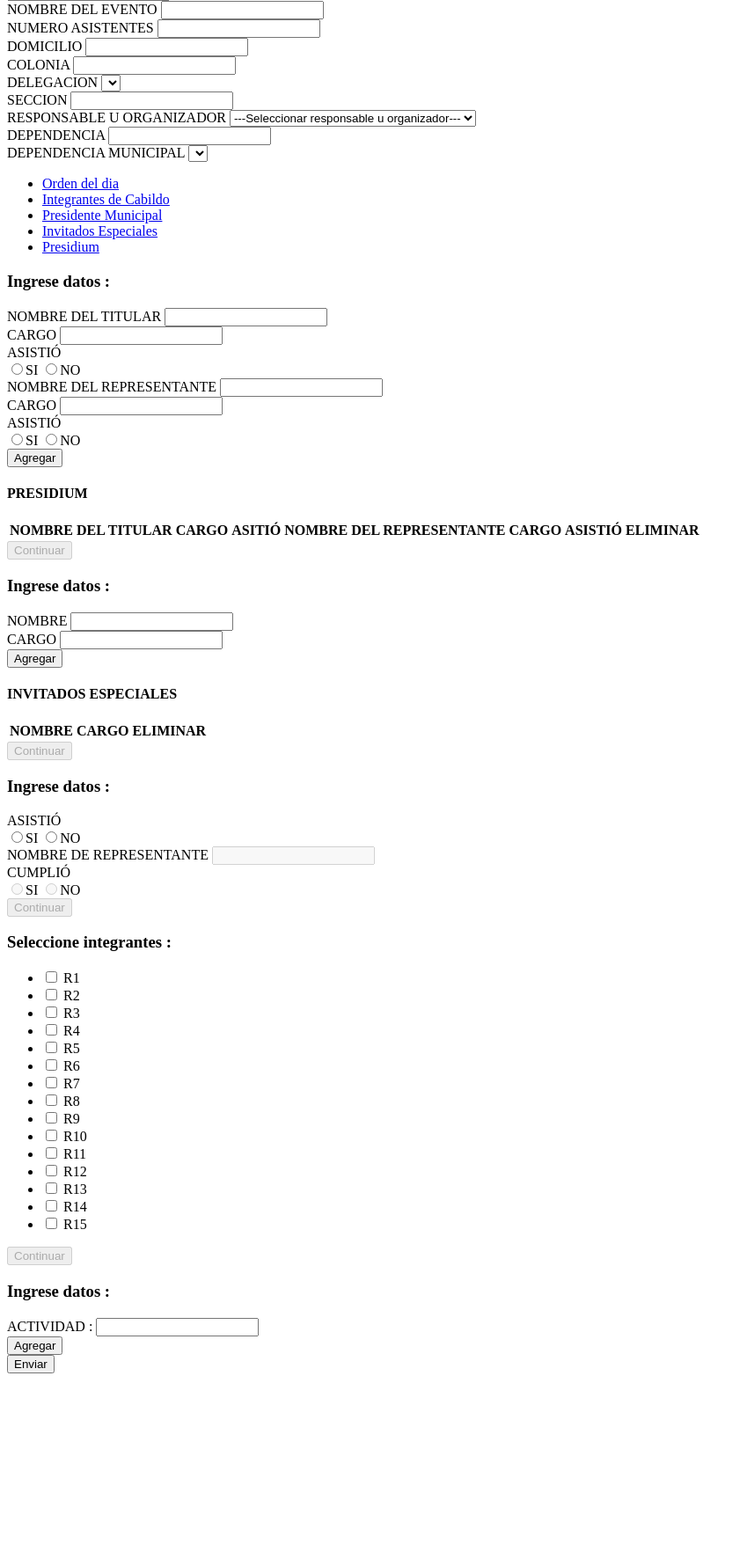
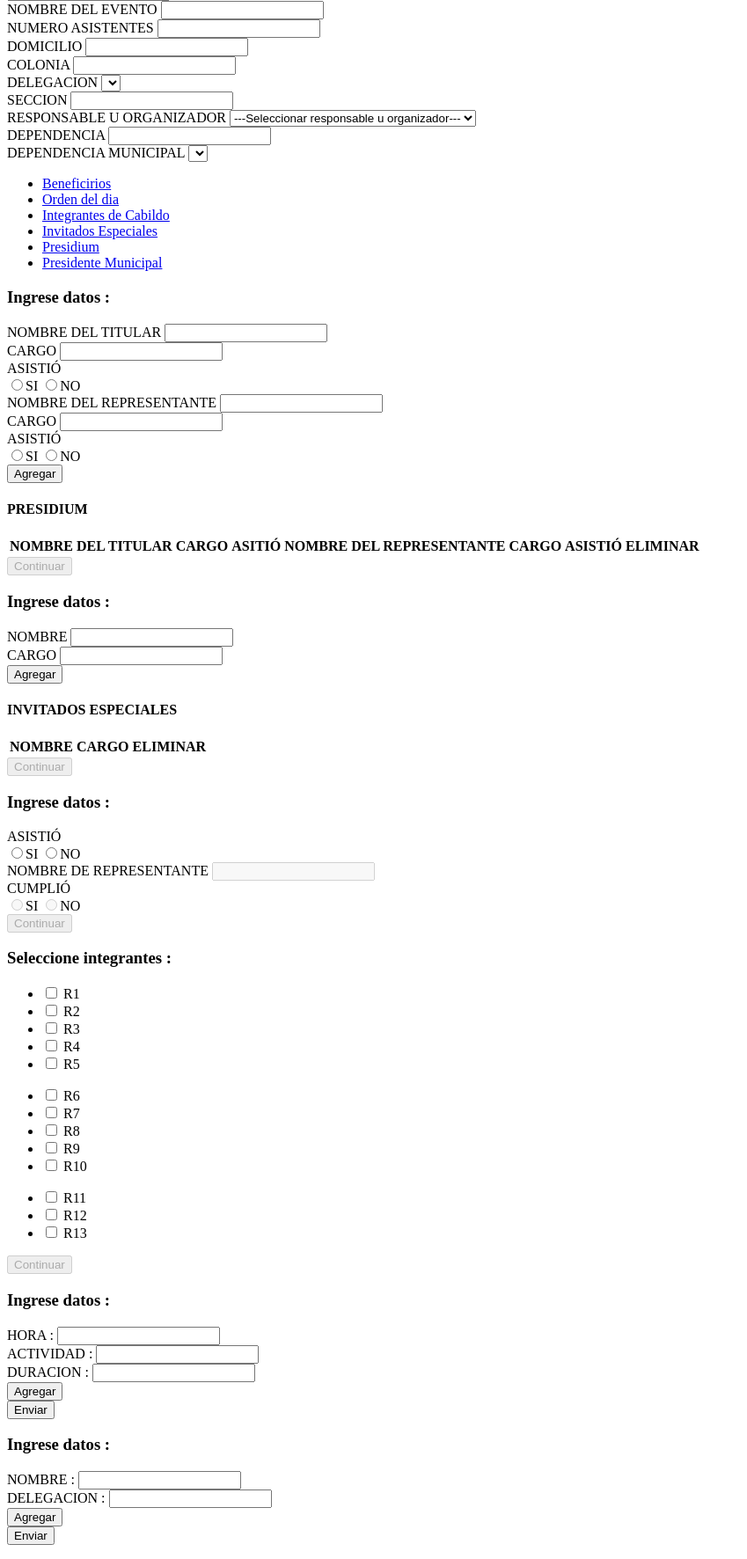
Before and after one commit to isccicg/MetepecLogistica, a PHP site: page /app/views/default/modules/userCam/m.crearGira.php in a window 1280 px wide. Shown: the part 322-2094 px from the top of the page at 88% size, without its empty margins (0-849 px from the left). Before the commit the page ends 1883 px from the top, so only its background shows below. Run offline with PHP 8.4, Linux system fonts and the light colour scheme; lists and menus that the app fills with data are empty.

Commit message:
modificacion de GIRA

```diff
--- a/metepecLogistica/app/views/default/modules/userCam/m.crearGira.php
+++ b/metepecLogistica/app/views/default/modules/userCam/m.crearGira.php
@@ -166,11 +166,12 @@
                 <!-- Tabs datos particulares -->
                 <div class="nav-tabs-custom">
                     <ul class="nav nav-tabs pull-right">
+					    <li class="" id="pm"><a href="#beneficiarios" data-toggle="tab">Beneficirios</a></li>
                         <li class="" id="od"><a href="#ordenDia" data-toggle="tab">Orden del dia</a></li>
                         <li class="" id="ic"><a href="#inteCabildo" data-toggle="tab">Integrantes de Cabildo</a></li>
-                        <li class="" id="pm"><a href="#preMunicipal" data-toggle="tab">Presidente Municipal</a></li>
                         <li class="" id="ie"><a href="#invEspeciales" data-toggle="tab">Invitados Especiales</a></li>
                         <li class="active"><a href="#presidium" data-toggle="tab">Presidium</a></li>
+						<li class="" id="pm"><a href="#preMunicipal" data-toggle="tab">Presidente Municipal</a></li>
                     </ul>
                     <div class="tab-content no-padding">
                         <div class="chart tab-pane active" id="presidium">
@@ -395,7 +396,7 @@
                                 <!-- form start -->
                                 <div class="box-body">
                                     <div class="row">
-									    <div class="col-md-12">
+									    <div class="col-md-4">
     											<ul class="todo-list">
     											    <li>
     													<!-- drag handle -->
@@ -438,12 +439,17 @@
                                                         <input type="checkbox" name="Datos[checkboxIntCabildo][]" value="R5" class="checkboxIc">
                                                         <span class="text">R5</span>
                                                     </li>
+    											</ul>
+                                        </div><!-- /.box -->
+										<div class="col-md-4">
+    											<ul class="todo-list">
     											    <li>
+    													<!-- drag handle -->
     												    <span class="handle">
     													   <i class="fa fa-ellipsis-v"></i>
     													   <i class="fa fa-ellipsis-v"></i>
     												    </span>
-                                                        <input type="checkbox" name="Datos[checkboxIntCabildo][]" value="R6" class="checkboxIc">
+    												    <input type="checkbox" name="Datos[checkboxIntCabildo][]" value="R1" class="checkboxIc">
         												<span class="text">R6</span>
     												</li>
     												<li>
@@ -451,7 +457,7 @@
     													   <i class="fa fa-ellipsis-v"></i>
     													   <i class="fa fa-ellipsis-v"></i>
     												    </span>
-                                                        <input type="checkbox" name="Datos[checkboxIntCabildo][]" value="R7" class="checkboxIc">
+    												    <input type="checkbox" name="Datos[checkboxIntCabildo][]" value="R2" class="checkboxIc">
     												    <span class="text">R7</span>
     												</li>
     												<li>
@@ -459,7 +465,7 @@
     													    <i class="fa fa-ellipsis-v"></i>
     													    <i class="fa fa-ellipsis-v"></i>
     												    </span>
-                                                        <input type="checkbox" name="Datos[checkboxIntCabildo][]" value="R8" class="checkboxIc">
+    													<input type="checkbox" name="Datos[checkboxIntCabildo][]" value="R3" class="checkboxIc">
     													<span class="text">R8</span>
     												</li>
     												<li>
@@ -467,7 +473,7 @@
     													   <i class="fa fa-ellipsis-v"></i>
     													   <i class="fa fa-ellipsis-v"></i>
     												    </span>
-                                                        <input type="checkbox" name="Datos[checkboxIntCabildo][]" value="R9" class="checkboxIc">
+    												    <input type="checkbox" name="Datos[checkboxIntCabildo][]" value="R4" class="checkboxIc">
     												    <span class="text">R9</span>
     											    </li>
                                                     <li>
@@ -475,15 +481,20 @@
                                                            <i class="fa fa-ellipsis-v"></i>
                                                            <i class="fa fa-ellipsis-v"></i>
                                                         </span>
-                                                        <input type="checkbox" name="Datos[checkboxIntCabildo][]" value="R10" class="checkboxIc">
+                                                        <input type="checkbox" name="Datos[checkboxIntCabildo][]" value="R5" class="checkboxIc">
                                                         <span class="text">R10</span>
                                                     </li>
+    											</ul>
+                                        </div><!-- /.box -->
+										<div class="col-md-4">
+    											<ul class="todo-list">
     											    <li>
+    													<!-- drag handle -->
     												    <span class="handle">
     													   <i class="fa fa-ellipsis-v"></i>
     													   <i class="fa fa-ellipsis-v"></i>
     												    </span>
-                                                        <input type="checkbox" name="Datos[checkboxIntCabildo][]" value="R11" class="checkboxIc">
+    												    <input type="checkbox" name="Datos[checkboxIntCabildo][]" value="R1" class="checkboxIc">
         												<span class="text">R11</span>
     												</li>
     												<li>
@@ -491,7 +502,7 @@
     													   <i class="fa fa-ellipsis-v"></i>
     													   <i class="fa fa-ellipsis-v"></i>
     												    </span>
-                                                        <input type="checkbox" name="Datos[checkboxIntCabildo][]" value="R12" class="checkboxIc">
+    												    <input type="checkbox" name="Datos[checkboxIntCabildo][]" value="R2" class="checkboxIc">
     												    <span class="text">R12</span>
     												</li>
     												<li>
@@ -499,28 +510,14 @@
     													    <i class="fa fa-ellipsis-v"></i>
     													    <i class="fa fa-ellipsis-v"></i>
     												    </span>
-                                                        <input type="checkbox" name="Datos[checkboxIntCabildo][]" value="R13" class="checkboxIc">
+    													<input type="checkbox" name="Datos[checkboxIntCabildo][]" value="R3" class="checkboxIc">
     													<span class="text">R13</span>
-                                                    </li>
-                                                    <li>
-                                                        <span class="handle">
-                                                           <i class="fa fa-ellipsis-v"></i>
-                                                           <i class="fa fa-ellipsis-v"></i>
-                                                        </span>
-                                                        <input type="checkbox" name="Datos[checkboxIntCabildo][]" value="R14" class="checkboxIc">
-                                                        <span class="text">R14</span>
-                                                    </li>
-                                                    <li>
-                                                        <span class="handle">
-                                                           <i class="fa fa-ellipsis-v"></i>
-                                                           <i class="fa fa-ellipsis-v"></i>
-                                                        </span>
-                                                        <input type="checkbox" name="Datos[checkboxIntCabildo][]" value="R15" class="checkboxIc">
-                                                        <span class="text">R15</span>
     												</li>
 
     											</ul>
                                         </div><!-- /.box -->
+
+
                                     </div> <!-- /.row -->
 
 
@@ -540,9 +537,57 @@
                                 <div class="box-body">
                                         <div class="col-md-12 odactividad">
                                             <div class="row">
-                                                <div class="col-md-11">
+                                                <div class="col-md-2">
+                                                    <div class="form-group">
+                                                        <label>HORA :</label>
+                                                        <input type="text" name="Datos[actividad][]" class="form-control">
+                                                    </div>
+                                                </div>
+												<div class="col-md-8">
                                                     <div class="form-group">
                                                         <label>ACTIVIDAD :</label>
+                                                        <input type="text" name="Datos[actividad][]" class="form-control">
+                                                    </div>
+                                                </div>
+												<div class="col-md-2">
+                                                    <div class="form-group">
+                                                        <label>DURACION :</label>
+                                                        <input type="text" name="Datos[actividad][]" class="form-control">
+                                                    </div>
+                                                </div>
+                                            </div>
+                                        </div>
+                                    <div class="row">
+                                        <div class="col-md-12">
+                                            <div class="col-md-1">
+                                                <button type="button" class="btn btn-success btn-sm" id="btnAgregarActividad">Agregar</button>
+                                            </div>
+                                        </div>
+                                    </div>
+                                </div><!-- /.box-body -->
+                                <div class="box-footer">
+                                    <button type="submit" class="btn btn-primary pull-right">Enviar</button>
+                                </div>
+                            </div><!-- /.box -->
+                        </div>
+						 <div class="chart tab-pane" id="beneficiarios">
+                            <div class="box box-primary">
+                                <div class="box-header with-border">
+                                    <h3 class="box-title">Ingrese datos :</h3>
+                                </div>
+                                <!-- /.box-header -->
+                                <div class="box-body">
+                                        <div class="col-md-12 odactividad">
+                                            <div class="row">
+                                                <div class="col-md-8">
+                                                    <div class="form-group">
+                                                        <label>NOMBRE :</label>
+                                                        <input type="text" name="Datos[actividad][]" class="form-control">
+                                                    </div>
+                                                </div>
+												<div class="col-md-4">
+                                                    <div class="form-group">
+                                                        <label>DELEGACION :</label>
                                                         <input type="text" name="Datos[actividad][]" class="form-control">
                                                     </div>
                                                 </div>
```
Lines whose indentation alone changed are shown as unchanged.
